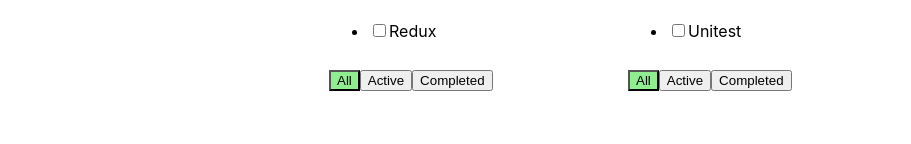
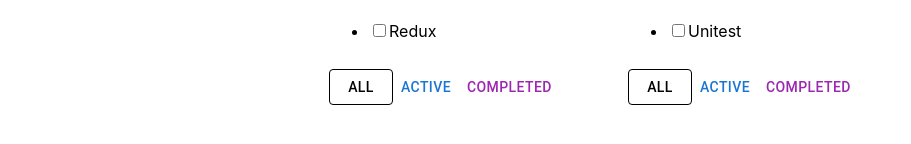
Before and after one commit to VitaMirosh/todolist-01, a React (Vite) app: page / in a window 1280 px wide. Shown: the part 250-394 px from the top of the page, without its empty margins (0-911 px from the left). Built offline with nearby package versions, Linux system fonts and the light colour scheme; some icons are missing.

Commit message:
style for buttons-filter

```diff
--- a/src/TodolistItem.tsx
+++ b/src/TodolistItem.tsx
@@ -1,10 +1,10 @@
 import {FilterValueTitle, Task, Todolist} from './App.tsx';
-import {Button} from './Button.tsx';
 import {ChangeEvent} from 'react';
 import {CreateItemForm} from './CreateItemForm.tsx';
 import {EditableSpan} from './EditableSpan.tsx';
 import {IconButton} from '@mui/material';
-import DeleteIcon from '@mui/icons-material/Delete'
+import DeleteIcon from '@mui/icons-material/Delete';
+import Button from '@mui/material/Button'
 
 
 type Props = {
@@ -51,7 +51,7 @@
       <div className={'container'}>
         <h3><EditableSpan value={todolist.title} onChange={changeTodolistHandler}/></h3>
         <IconButton onClick={deleteTodolistHandler}>
-          <DeleteIcon />
+          <DeleteIcon/>
         </IconButton>
       </div>
 
@@ -74,7 +74,7 @@
                 <input type="checkbox" checked={task.isDone} onChange={changeTaskStatusHandler}/>
                 <EditableSpan value={task.title} onChange={changeTaskTitleHandler}/>
                 <IconButton onClick={deleteTaskHandler}>
-                  <DeleteIcon />
+                  <DeleteIcon/>
                 </IconButton>
               </li>
             )
@@ -82,12 +82,21 @@
         </ul>}
 
 
-      <Button className={todolist.filter === 'all' ? 'active-filter' : ''} title={'All'}
-              onClick={() => changeFilterHandler('all')}/>
-      <Button className={todolist.filter === 'active' ? 'active-filter' : ''} title={'Active'}
-              onClick={() => changeFilterHandler('active')}/>
-      <Button className={todolist.filter === 'completed' ? 'active-filter' : ''} title={'Completed'}
-              onClick={() => changeFilterHandler('completed')}/>
+      <Button variant={todolist.filter === 'all' ? 'outlined' : 'text'}
+              color={'inherit'}
+              onClick={() => changeFilterHandler('all')}>
+        All
+      </Button>
+      <Button variant={todolist.filter === 'active' ? 'outlined' : 'text'}
+              color={'primary'}
+              onClick={() => changeFilterHandler('active')}>
+        Active
+      </Button>
+      <Button variant={todolist.filter === 'completed' ? 'outlined' : 'text'}
+              color={'secondary'}
+              onClick={() => changeFilterHandler('completed')}>
+        Completed
+      </Button>
 
     </div>
   );
```
